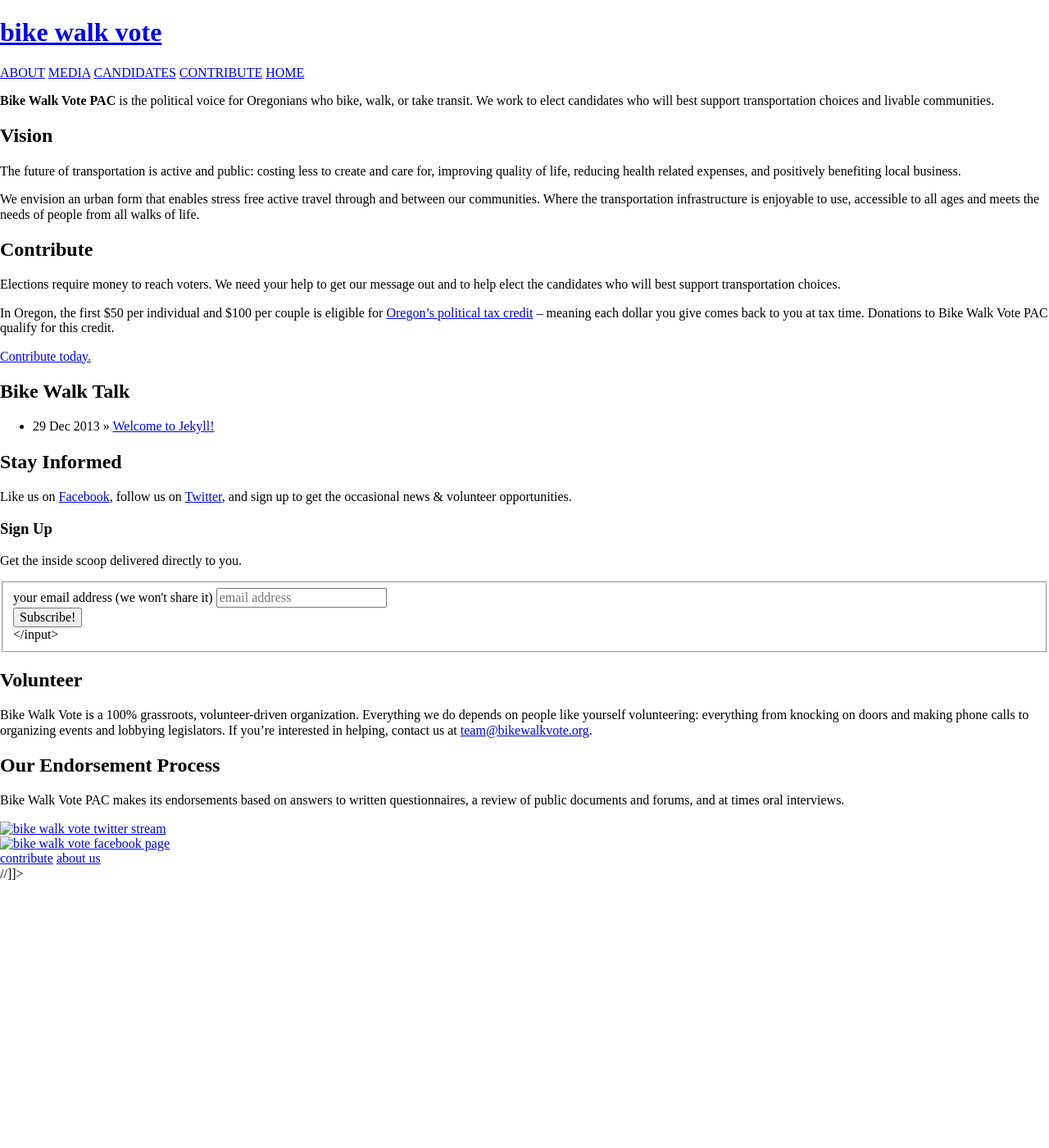
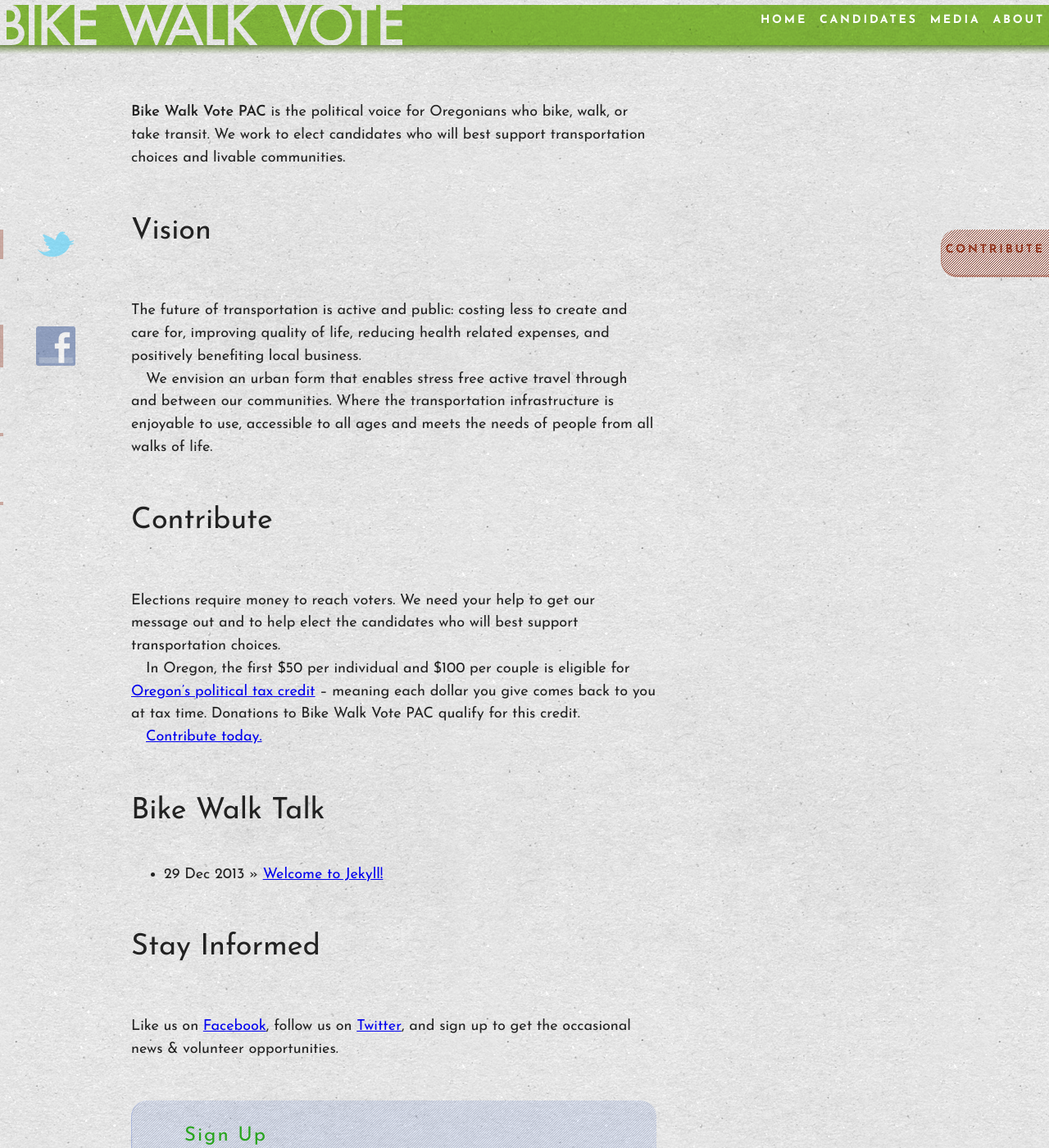
Before and after one commit to bikewalkvote/bikewalkvote.github.io, a Jekyll site: the page built from index.md, in a window 1280 px wide and 1400 px high. Shown: the whole window at 82% size. Built offline with Jekyll 4.4.1, drawn with Linux system fonts in a browser that asks for light colours; nearby versions of some CDN libraries; library files that are not in the unit come from our copies; Markdown is read by kramdown in place of the engine named in the settings; comment, search, counter and statistics services are not loaded.

Commit message:
layout fixes

```diff
--- a/_layouts/default.html
+++ b/_layouts/default.html
@@ -12,13 +12,13 @@
   <!-- Mobile viewport optimized: j.mp/bplateviewport -->
   <meta content='width=device-width, initial-scale=1.0' name='viewport' />
   <!-- Place favicon.ico & apple-touch-icon.png in the root of your domain and delete these references -->
-  <link href='/favicon.ico' rel='shortcut icon' />
-  <link href='/apple-touch-icon.png' rel='apple-touch-icon' />
+  <link href='{{ site.url }}/images/favicon.ico' rel='shortcut icon' />
+  <link href='{{ site.url }}/images/apple-touch-icon.png' rel='apple-touch-icon' />
   <!-- CSS : implied media="all" -->
-  <link rel="stylesheet" href="css/normalize.css">
-  <link rel="stylesheet" href="css/main.css">
-  <link href='/css/style.css?v=2' rel='stylesheet' />
-  <link href='http://fonts.googleapis.com/css?family=Josefin+Sans:100,300,400,600,700,100italic,300italic,400italic,600italic,700italic' rel='stylesheet' type='text/css' />
+  <link rel='stylesheet' href='{{ site.url }}/assets/css/normalize.css'>
+  <link rel='stylesheet' href='{{ site.url }}/assets/css/main.css'>
+  <link rel='stylesheet' href='{{ site.url }}/assets/css/style.css?v=2'>
+  <link rel='stylesheet' href='http://fonts.googleapis.com/css?family=Josefin+Sans:100,300,400,600,700,100italic,300italic,400italic,600italic,700italic'>
   <!-- end CSS -->
   <!-- BEGIN Open Graph (tags for Facebook integration, check out http://developers.facebook.com/docs/opengraph/) -->
   <meta property="og:title" content="{{site.name}}" />
@@ -30,7 +30,7 @@
   <meta property="og:description" content="Elevating active transportation options in local politics." />
   <!-- END Open Graph -->
   <!-- All JavaScript at the bottom, except for Modernizr which enables HTML5 elements & feature detects -->
-  <script src='js/vendor/modernizr-2.6.2.min.js'></script>
+  <script src='{{ site.url }}/assets/js/vendor/modernizr-2.6.2.min.js'></script>
   <script type='text/javascript'>
     //<![CDATA[
       Modernizr.addTest('backgroundclip',function(){
@@ -64,22 +64,25 @@
       <a href='/contribute.html' id='contribute' title='contribute to bike walk vote'>CONTRIBUTE</a>
       <a href='/' title='back to the bike walk vote main page'>HOME</a>
     </div>
+
     <section id='content'>
 
     {{ content }}
+
+    </section>
 
     <aside>
       <!-- BEGIN Twitter page link -->
       <div>
         <a href='http://twitter.com/#!/bikewalkvote' title='the bike walk vote twitter stream'>
-          <img alt='bike walk vote twitter stream' src='/images/twitter_newbird_blue.png' />
+          <img alt='bike walk vote twitter stream' src='{{ site.url }}/images/theme/twitter_newbird_blue.png' />
         </a>
       </div>
       <!-- END Twitter page link -->
       <!-- BEGIN Facebook page link -->
       <div>
         <a href='http://www.facebook.com/bikewalkvote' title='the bike walk vote facebook page'>
-          <img alt='bike walk vote facebook page' src='/images/f_logo.png' />
+          <img alt='bike walk vote facebook page' src='{{ site.url }}/images/theme/f_logo.png' />
         </a>
       </div>
       <!-- %p page -->
@@ -130,7 +134,7 @@
         js = d.createElement(s); js.id = id;
         js.src = "//connect.facebook.net/en_US/all.js#xfbml=1&appId={{site.facebook_app}}";
         fjs.parentNode.insertBefore(js, fjs);
-      }(document, 'script', 'facebook-jssdk'));</script>
+      }(document, 'script', 'facebook-jssdk'));
     //]]>
   </script>
   <!-- END JavaScript SDK -->
```
Also changed, not shown: other parts of _layouts/default.html (+5 -4 lines).
